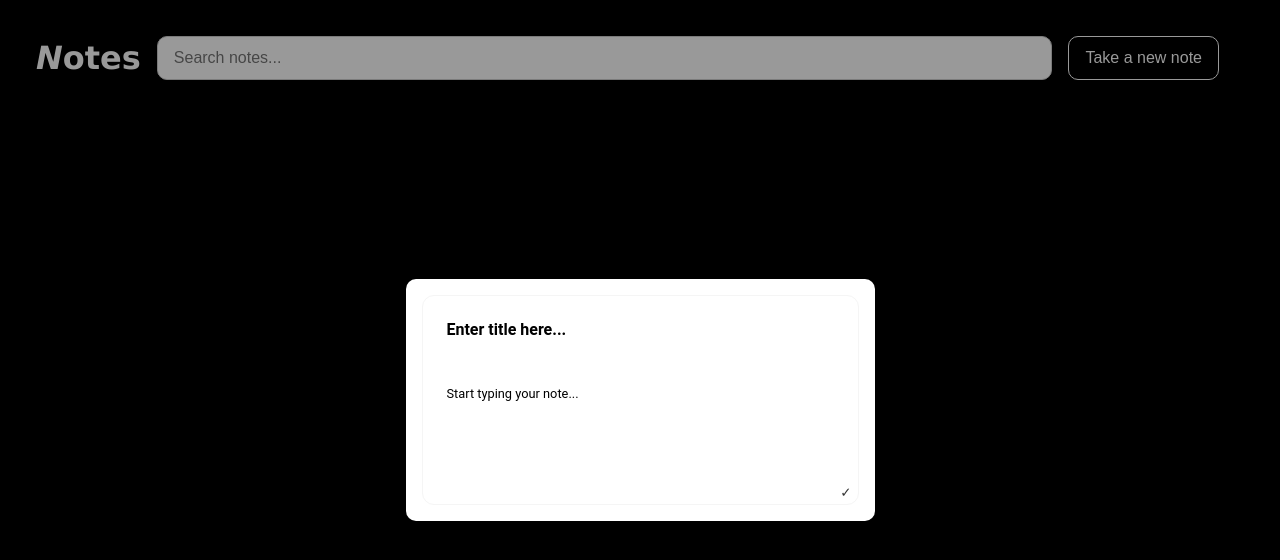
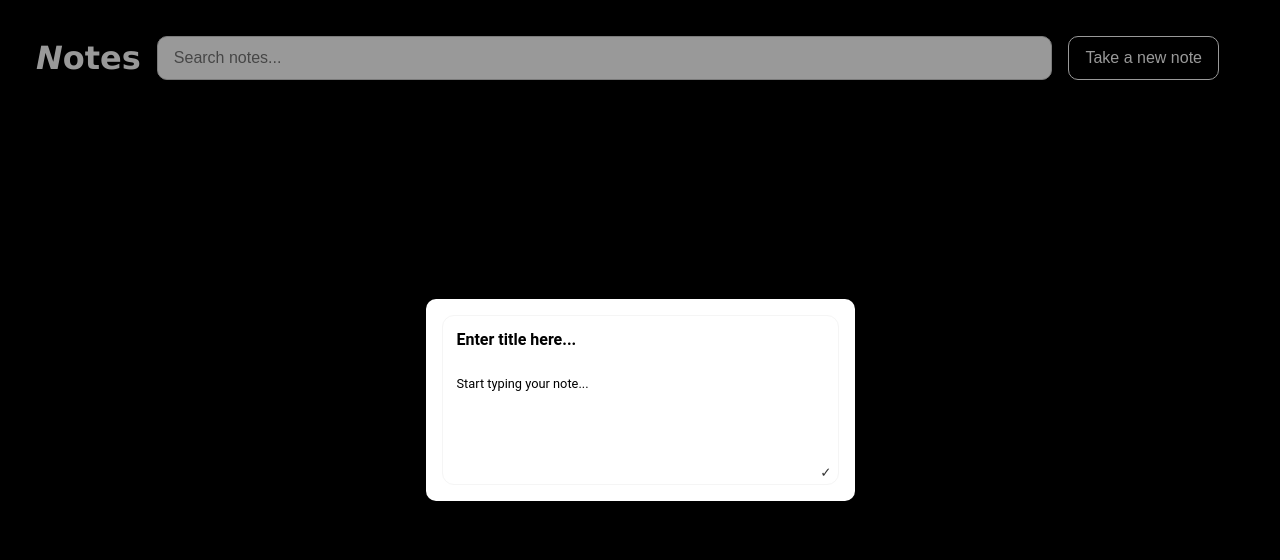
Before and after one commit to tanmaymone/notes, a React (Vite) app: page / in a window 1280 px wide. Both pictures are taken after a click on the button "Take a new note". Shown: the top 560 px of the page. Built offline with nearby package versions, Linux system fonts and the light colour scheme.

Commit message:
adjusted the editnote window for better margin

```diff
--- a/src/components/EditNote.css
+++ b/src/components/EditNote.css
@@ -15,7 +15,6 @@
   border: none;
   outline: none;
   background: transparent;
-  margin: 10px;
   width: 100%;
   resize: none;
 }
--- a/src/components/Note.jsx
+++ b/src/components/Note.jsx
@@ -14,11 +14,11 @@ function Note({ title, text, onClick, onDelete }) {
         delete
       </button>
 
-      <div className="note-card-body">
+
         <div className="note-card-title">{title}</div>
         <div className="note-card-text">{text}</div>
       </div>
-    </div>
+
   );
 }
 
```
